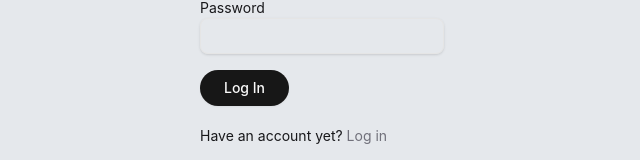
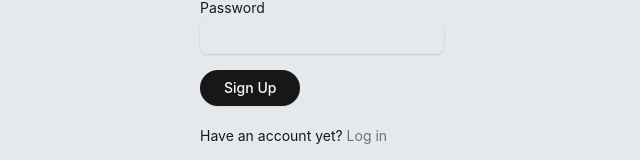
Before and after one commit to truejojo/petsoft, a Next.js app: page /signup in a window 1280 px wide. Shown: the part 424-584 px from the top of the page, without its empty margins (318-958 px from the left). Built offline with nearby package versions, Linux system fonts and the light colour scheme.

Commit message:
bugfix: auth form reusabitlity

```diff
--- a/src/app/(auth)/login/page.tsx
+++ b/src/app/(auth)/login/page.tsx
@@ -7,7 +7,7 @@ const LoginPage = () => {
     <main className='space-y-5'>
       <H1 className='text-black text-center'>Log In</H1>
 
-      <AuthForm />
+      <AuthForm type='login' />
 
       <p className=''>
         No account yet?{' '}
--- a/src/app/(auth)/signup/page.tsx
+++ b/src/app/(auth)/signup/page.tsx
@@ -7,7 +7,7 @@ const SignupPage = () => {
     <main className='space-y-5'>
       <H1 className='text-black text-center'>Sign Up</H1>
 
-      <AuthForm />
+      <AuthForm type='signup' />
 
       <p className=''>
         Have an account yet?{' '}
--- a/src/components/authForm.tsx
+++ b/src/components/authForm.tsx
@@ -3,7 +3,9 @@ import { Label } from '@radix-ui/react-label';
 import { Input } from './ui/input';
 import { Button } from './ui/button';
 
-const AuthForm = () => {
+type AuthFormProps = { type: 'login' | 'signup' };
+
+const AuthForm = ({ type }: AuthFormProps) => {
   return (
     <form className='space-y-4'>
       <FormFieldWrapper>
@@ -16,7 +18,7 @@ const AuthForm = () => {
         <Input id='password' type='password' />
       </FormFieldWrapper>
 
-      <Button type='submit'>Log In</Button>
+      <Button type='submit'>{type === 'login' ? 'Log In' : 'Sign Up'}</Button>
     </form>
   );
 };
```
